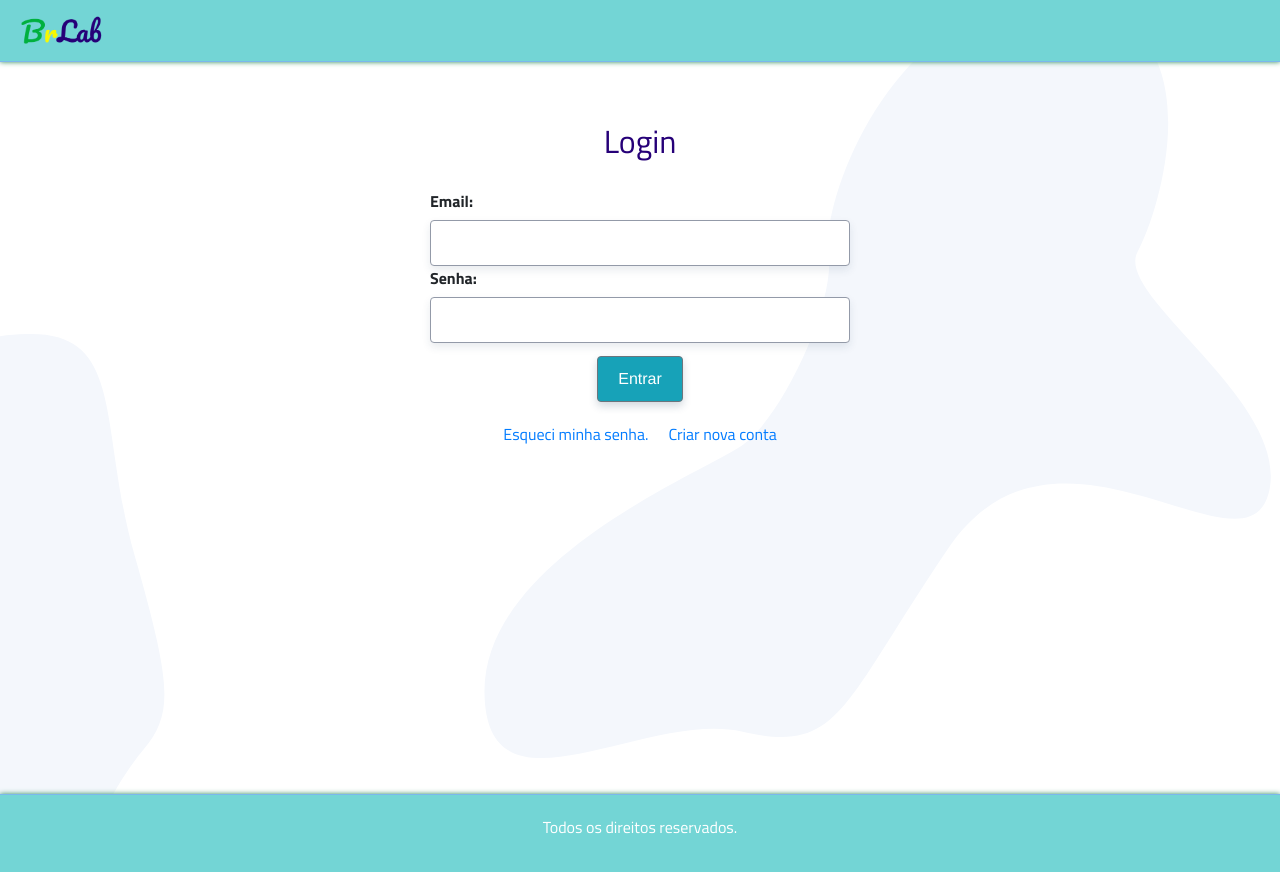
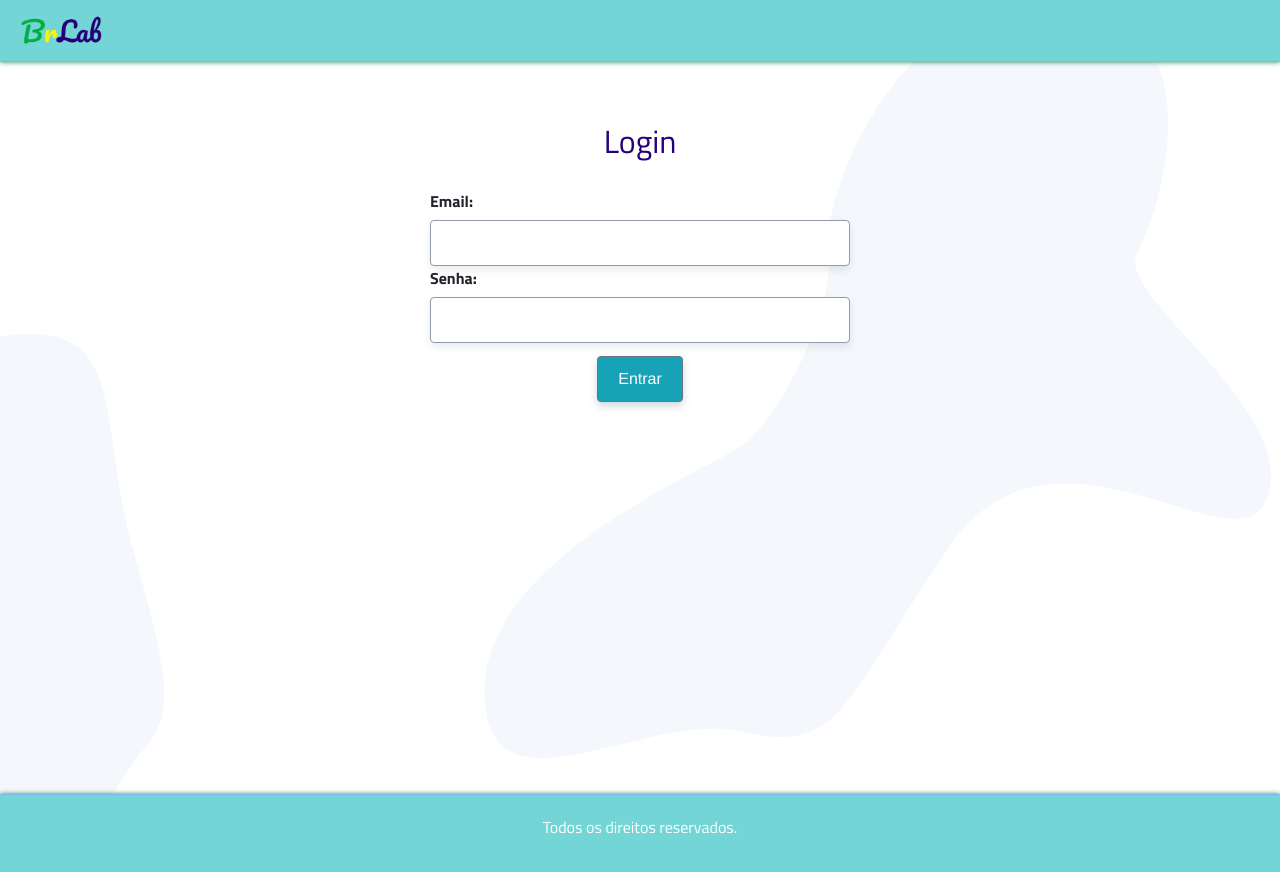
Before and after one commit to victorroli/brlab-final, a Vue app: page / in a window 1280 px wide. Shown: the top 872 px of the page. Built offline with nearby package versions, Linux system fonts and the light colour scheme; what vue-datetime would draw is missing.

Commit message:
Remoção dos links da tela de login

```diff
--- a/src/views/usuario/Login.vue
+++ b/src/views/usuario/Login.vue
@@ -5,17 +5,22 @@
       <label for="Email">Email:</label>
       <input type="email" name="email" id="email" v-model="dadosLogin.email" />
       <label for="Senha">Senha:</label>
-      <input type="password" name="senha" id="senha" v-model="dadosLogin.senha" />
+      <input
+        type="password"
+        name="senha"
+        id="senha"
+        v-model="dadosLogin.senha"
+      />
       <b-button class="btn login" @click.prevent="logar">Entrar</b-button>
     </form>
-    <div class="opcoes-adicionais">
+    <!-- <div class="opcoes-adicionais">
       <p class="perdeu">
         <a href="/" target="_blank">Esqueci minha senha.</a>
       </p>
       <p class="perdeu">
         <router-link :to="{name: 'register-user'}">Criar nova conta</router-link>
       </p>
-    </div>
+    </div> -->
 
     <!-- <b-modal id="my-modal" ref="my-modal" hide-footer centered>
       <div class="d-block text-center">
@@ -27,7 +32,7 @@
     </b-modal>-->
 
     <b-modal id="my-modal" centered title="Entrar no sistema" ok-only>
-      <p class="my-2">{{resposta}}</p>
+      <p class="my-2">{{ resposta }}</p>
     </b-modal>
   </section>
 </template>
```
